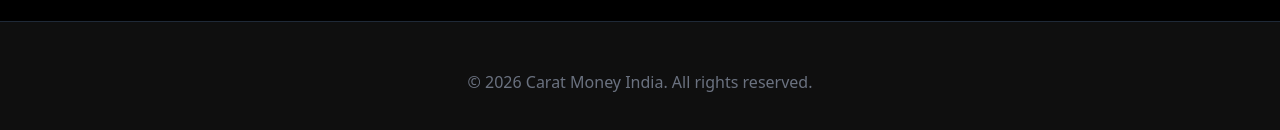
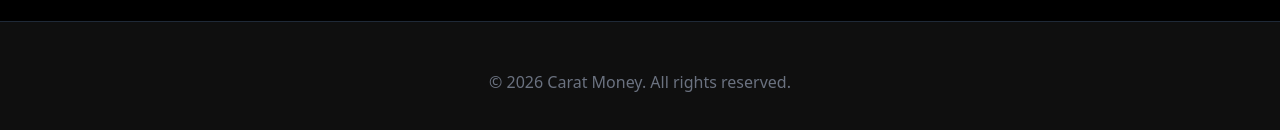
Before and after one commit to hicaratmoney/caratmoney-website, a React (Vite) app: page / in a window 1280 px wide. Shown: the part 1617-1747 px from the top of the page. Built offline with nearby package versions, Linux system fonts and the light colour scheme.

Commit message:
Update copyright to Carat Money

```diff
--- a/caratmoney-frontend.jsx
+++ b/caratmoney-frontend.jsx
@@ -407,7 +407,7 @@
       {/* Footer */}
       <footer style={{ backgroundColor: '#0f0f0f', borderTop: '1px solid #1f2937', marginTop: '5rem', padding: '3rem 1rem' }}>
         <div style={{ maxWidth: '1280px', margin: '0 auto', textAlign: 'center', color: '#6b7280' }}>
-          <p>© 2026 Carat Money India. All rights reserved.</p>
+          <p>© 2026 Carat Money. All rights reserved.</p>
         </div>
       </footer>
     </div>
```
